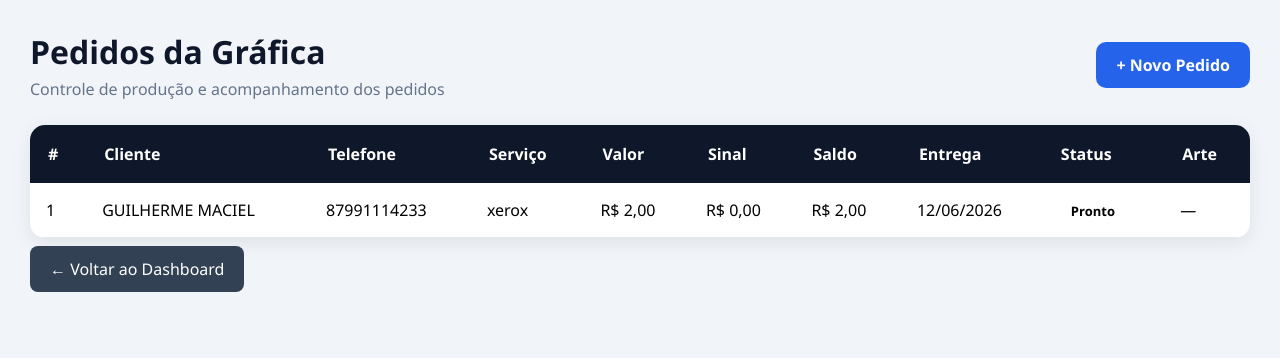
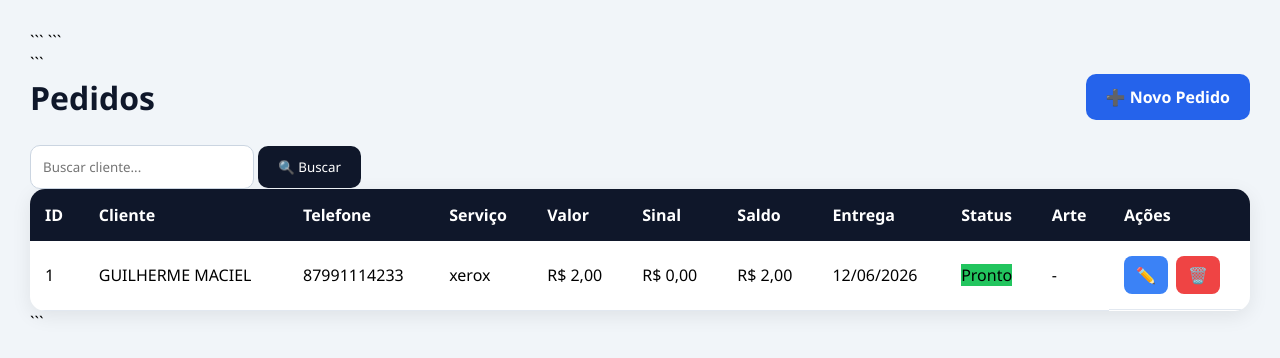
Before and after one commit to GuiMaciel29/django-sistema-entrelinhas, a Django app: page /pedidos/ in a window 1280 px wide. Shown: the top 358 px of the page. Run offline with Django 5.2, Linux system fonts and the light colour scheme; a user stored in the database is signed in; data comes from the database, SQL or seed files in the repository; both versions use the stored data as it was before the commit.

Commit message:
Versão 1.0.1

````diff
--- a/core/models.py
+++ b/core/models.py
@@ -52,20 +52,15 @@
         null=True
     )
 
-    observacoes = models.TextField(
-        blank=True
-    )
-
     criado_em = models.DateTimeField(
         auto_now_add=True
     )
 
-    @property
     def saldo(self):
         return self.valor - self.sinal_pago
 
     def __str__(self):
-        return f"{self.cliente} - {self.servico}"
+        return f'{self.cliente} - {self.servico}'
 
 
 class ProdutoEstoque(models.Model):
--- /dev/null
+++ b/core/static/css/lista_pedidos.css
@@ -0,0 +1,187 @@
+*{
+margin:0;
+padding:0;
+box-sizing:border-box;
+font-family:'Segoe UI',sans-serif;
+}
+
+body{
+background:#f1f5f9;
+padding:30px;
+}
+
+/* CONTAINER */
+
+.container{
+max-width:1400px;
+margin:auto;
+}
+
+/* TOPO */
+
+.topo{
+display:flex;
+justify-content:space-between;
+align-items:center;
+margin-bottom:25px;
+}
+
+.topo h1{
+color:#0f172a;
+font-size:32px;
+}
+
+.btn-novo{
+background:#2563eb;
+color:white;
+text-decoration:none;
+padding:12px 20px;
+border-radius:10px;
+font-weight:600;
+transition:.3s;
+}
+
+.btn-novo:hover
+
+/* BUSCA */
+
+.busca{
+display:flex;
+gap:10px;
+margin-bottom:25px;
+}
+
+.busca input{
+flex:1;
+padding:12px;
+border:1px solid #cbd5e1;
+border-radius:10px;
+outline:none;
+}
+
+.busca button{
+background:#0f172a;
+color:white;
+border:none;
+padding:12px 20px;
+border-radius:10px;
+cursor:pointer;
+}
+
+/* TABELA */
+
+.tabela-container{
+background:white;
+border-radius:15px;
+overflow:hidden;
+box-shadow:0 5px 20px rgba(0,0,0,.08);
+}
+
+table{
+width:100%;
+border-collapse:collapse;
+}
+
+thead{
+background:#0f172a;
+color:white;
+}
+
+thead th{
+padding:15px;
+text-align:left;
+}
+
+tbody td{
+padding:15px;
+border-bottom:1px solid #e2e8f0;
+}
+
+tbody tr:hover
+
+/* STATUS */
+
+.status{
+padding:6px 12px;
+border-radius:20px;
+color:white;
+font-size:12px;
+font-weight:600;
+}
+
+.orcamento{
+background:#f59e0b;
+}
+
+.producao{
+background:#3b82f6;
+}
+
+.pronto{
+background:#22c55e;
+}
+
+.entregue{
+background:#16a34a;
+}
+
+/* BOTÕES */
+
+.acoes{
+display:flex;
+gap:8px;
+}
+
+.btn-editar{
+text-decoration:none;
+background:#3b82f6;
+color:white;
+padding:8px 12px;
+border-radius:8px;
+}
+
+.btn-excluir{
+text-decoration:none;
+background:#ef4444;
+color:white;
+padding:8px 12px;
+border-radius:8px;
+}
+
+.btn-ver{
+text-decoration:none;
+background:#22c55e;
+color:white;
+padding:8px 12px;
+border-radius:8px;
+}
+
+/* RESPONSIVO */
+
+@media(max-width:1000px){
+
+
+body{
+    padding:15px;
+}
+
+.topo{
+    flex-direction:column;
+    gap:15px;
+    align-items:flex-start;
+}
+
+.busca{
+    flex-direction:column;
+}
+
+.tabela-container{
+    overflow-x:auto;
+}
+
+table{
+    min-width:1200px;
+}
+
+
+}
--- a/core/templates/pedidos/lista_pedidos.html
+++ b/core/templates/pedidos/lista_pedidos.html
@@ -1,37 +1,58 @@
 {% load static %}
 
 <!DOCTYPE html>
+
 <html lang="pt-br">
+
 <head>
     <meta charset="UTF-8">
     <meta name="viewport" content="width=device-width, initial-scale=1.0">
     <title>Pedidos</title>
-    <link rel="stylesheet" href="{% static 'css/pedidos.css' %}">
+
+```
+<link rel="stylesheet" href="{% static 'css/lista_pedidos.css' %}">
+```
+
 </head>
+
 <body>
 
 <div class="container">
 
+```
 <div class="topo">
 
-        <div>
-            <h1>Pedidos da Gráfica</h1>
-            <p>Controle de produção e acompanhamento dos pedidos</p>
-        </div>
+    <h1>Pedidos</h1>
 
-        <div class="topo-acoes">
-            <a href="{% url 'novo_pedido' %}" class="btn-novo">+ Novo Pedido</a>
-        </div>
+    <a href="{% url 'novo_pedido' %}" class="btn-novo">
+        ➕ Novo Pedido
+    </a>
 
 </div>
 
-    <div class="card">
+<form method="GET" class="busca">
+
+    <input
+        type="text"
+        name="busca"
+        placeholder="Buscar cliente..."
+        value="{{ busca|default:'' }}"
+    >
+
+    <button type="submit">
+        🔍 Buscar
+    </button>
+
+</form>
+
+<div class="tabela-container">
 
     <table>
 
         <thead>
+
             <tr>
-                    <th>#</th>
+                <th>ID</th>
                 <th>Cliente</th>
                 <th>Telefone</th>
                 <th>Serviço</th>
@@ -41,46 +62,96 @@
                 <th>Entrega</th>
                 <th>Status</th>
                 <th>Arte</th>
+                <th>Ações</th>
             </tr>
+
         </thead>
 
         <tbody>
 
             {% for pedido in pedidos %}
+
             <tr>
+
                 <td>{{ pedido.id }}</td>
+
                 <td>{{ pedido.cliente }}</td>
+
                 <td>{{ pedido.telefone }}</td>
+
                 <td>{{ pedido.servico }}</td>
+
                 <td>R$ {{ pedido.valor }}</td>
+
                 <td>R$ {{ pedido.sinal_pago }}</td>
-                    <td>R$ {{ pedido.saldo }}</td>
-                    <td>{{ pedido.data_entrega|date:"d/m/Y" }}</td>
 
                 <td>
-                        {% if pedido.status == 'ORCAMENTO' %}
-                            <span class="status orcamento">Orçamento</span>
-                        {% elif pedido.status == 'PRODUCAO' %}
-                            <span class="status producao">Produção</span>
-                        {% elif pedido.status == 'PRONTO' %}
-                            <span class="status pronto">Pronto</span>
-                        {% elif pedido.status == 'ENTREGUE' %}
-                            <span class="status entregue">Entregue</span>
-                        {% endif %}
+                    R$ {{ pedido.saldo }}
                 </td>
 
                 <td>
+                    {{ pedido.data_entrega|date:"d/m/Y" }}
+                </td>
+
+                <td>
+
+                    <span class="status {{ pedido.status|lower }}">
+                        {{ pedido.get_status_display }}
+                    </span>
+
+                </td>
+
+                <td>
+
                     {% if pedido.arte_cliente %}
-                            <a href="{{ pedido.arte_cliente.url }}" target="_blank" class="btn-arquivo">Ver Arquivo</a>
+
+                    <a
+                        href="{{ pedido.arte_cliente.url }}"
+                        target="_blank"
+                        class="btn-ver"
+                    >
+                        Ver
+                    </a>
+
                     {% else %}
-                            —
+
+                    -
+
                     {% endif %}
+
                 </td>
+
+                <td class="acoes">
+
+                    <a
+                        href="{% url 'editar_pedido' pedido.id %}"
+                        class="btn-editar"
+                    >
+                        ✏️
+                    </a>
+
+                    <a
+                        href="{% url 'excluir_pedido' pedido.id %}"
+                        class="btn-excluir"
+                        onclick="return confirm('Deseja realmente excluir este pedido?')"
+                    >
+                        🗑️
+                    </a>
+
+                </td>
+
             </tr>
+
             {% empty %}
+
             <tr>
-                    <td colspan="10" class="sem-pedidos">Nenhum pedido cadastrado.</td>
+
+                <td colspan="11">
+                    Nenhum pedido encontrado.
+                </td>
+
             </tr>
+
             {% endfor %}
 
         </tbody>
@@ -88,13 +159,7 @@
     </table>
 
 </div>
-     <div class="acoes">
-
-        <a href="{% url 'dashboard' %}" class="btn-voltar">
-            ← Voltar ao Dashboard
-        </a>
-
-    </div>
+```
 
 </div>
 
--- a/core/urls.py
+++ b/core/urls.py
@@ -10,8 +10,11 @@
     path('dashboard/', views.dashboard, name='dashboard'),
 
     # PEDIDOS
-    path('pedidos/', views.lista_pedidos, name='lista_pedidos'),
-    path('pedidos/novo/', views.novo_pedido, name='novo_pedido'),
+
+    path('pedidos/',views.lista_pedidos,name='lista_pedidos'),
+    path('pedidos/novo/',views.novo_pedido,name='novo_pedido'),
+    path('pedidos/editar/<int:id>/',views.editar_pedido,name='editar_pedido'),
+    path('pedidos/excluir/<int:id>/',views.excluir_pedido,name='excluir_pedido'),
 
     # ESTOQUE
     path('estoque/', views.estoque, name='estoque'),
--- a/core/views.py
+++ b/core/views.py
@@ -72,20 +72,30 @@
 # PEDIDOS
 # ===================================
 
+# LISTAR PEDIDOS
 @login_required
 def lista_pedidos(request):
 
-    pedidos = Pedido.objects.order_by('-id')
+    busca = request.GET.get('busca')
+
+    pedidos = Pedido.objects.all().order_by('-id')
+
+    if busca:
+        pedidos = pedidos.filter(
+            cliente__icontains=busca
+        )
 
     return render(
         request,
         'pedidos/lista_pedidos.html',
         {
-            'pedidos': pedidos
+            'pedidos': pedidos,
+            'busca': busca
         }
     )
 
 
+# NOVO PEDIDO
 @login_required
 def novo_pedido(request):
 
@@ -108,6 +118,62 @@
     return render(
         request,
         'pedidos/novo_pedido.html'
+    )
+
+
+# EDITAR PEDIDO
+@login_required
+def editar_pedido(request, id):
+
+    pedido = get_object_or_404(
+        Pedido,
+        id=id
+    )
+
+    if request.method == 'POST':
+
+        pedido.cliente = request.POST.get('cliente')
+        pedido.telefone = request.POST.get('telefone')
+        pedido.servico = request.POST.get('servico')
+        pedido.descricao = request.POST.get('descricao')
+        pedido.valor = request.POST.get('valor')
+        pedido.sinal_pago = request.POST.get('sinal_pago') or 0
+        pedido.data_entrega = request.POST.get('data_entrega')
+        pedido.status = request.POST.get('status')
+
+        if request.FILES.get('arte_cliente'):
+            pedido.arte_cliente = request.FILES.get(
+                'arte_cliente'
+            )
+
+        pedido.save()
+
+        return redirect(
+            'lista_pedidos'
+        )
+
+    return render(
+        request,
+        'pedidos/editar_pedido.html',
+        {
+            'pedido': pedido
+        }
+    )
+
+
+# EXCLUIR PEDIDO
+@login_required
+def excluir_pedido(request, id):
+
+    pedido = get_object_or_404(
+        Pedido,
+        id=id
+    )
+
+    pedido.delete()
+
+    return redirect(
+        'lista_pedidos'
     )
 
 
````
Also changed, not shown: core/templates/pedidos/editar_pedido.html (added, +186 -0 lines), core/migrations/0002_remove_pedido_observacoes.py (added), db.sqlite3. Lines whose indentation alone changed are shown as unchanged.
